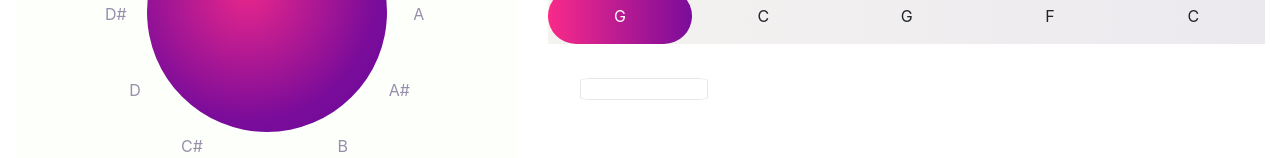
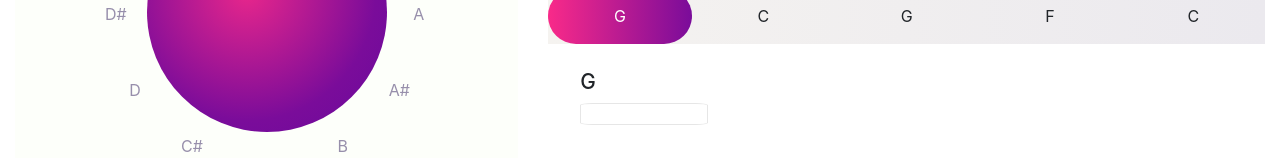
Before and after one commit to gmrsagar/chord-pro, a React app: page / in a window 1280 px wide. Shown: the part 236-394 px from the top of the page. Built offline with nearby package versions, Linux system fonts and the light colour scheme; a web font is replaced by a local one.

Commit message:
Add Default State for ChordBar

```diff
--- a/src/components/chordbar/ChordBar.jsx
+++ b/src/components/chordbar/ChordBar.jsx
@@ -11,6 +11,12 @@ class ChordBar extends Component {
     this.setState({
       activeNote,
       activeKey
+    })
+  }
+
+  componentWillMount() {
+    this.setState({
+      activeNote: this.props.chords[0]
     })
   }
 
```
